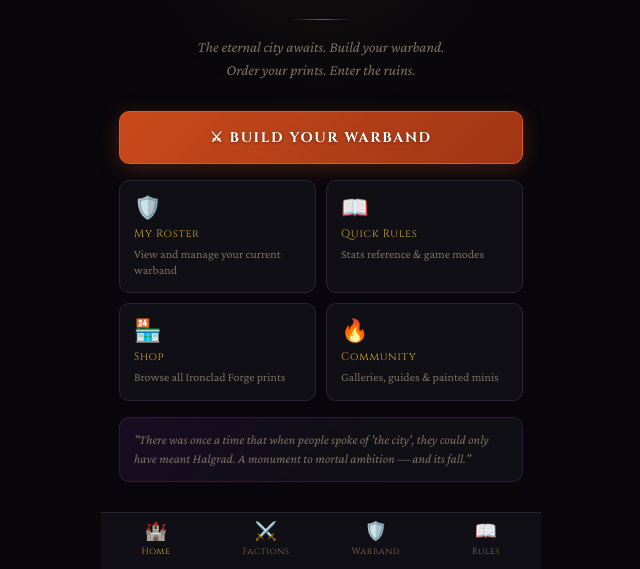
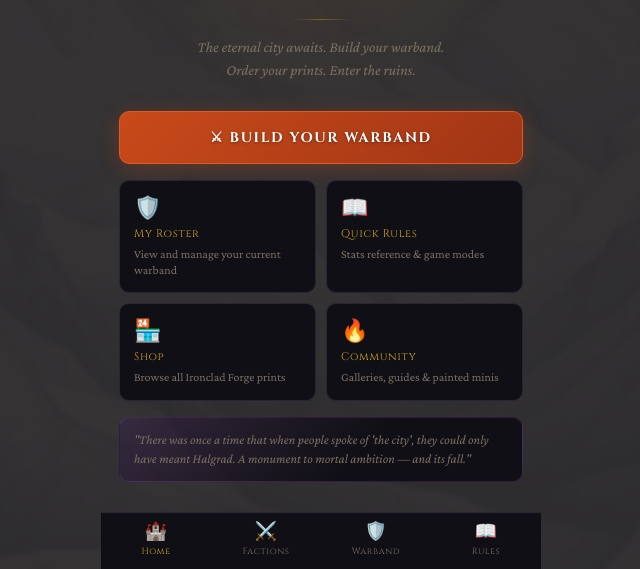
Before and after one commit to Jscott235/halgrad-vanguard, a plain HTML site: page index.html in a window 1280 px wide. Shown: the part 231-800 px from the top of the page, without its empty margins (319-959 px from the left). Drawn offline with nearby package versions, Linux system fonts and the light colour scheme.

Commit message:
Fix background: use bg.png with opacity div overlay

```diff
--- a/index.html
+++ b/index.html
@@ -15,8 +15,7 @@
     --text:#ded5c0;--muted:#7a7060;--faint:#3a3530;
   }
   /* ── BACKGROUND IMAGE ── commit bg.jpg to repo root to activate ── */
-  html,body{background:var(--bg) url('bg.jpg') center/cover no-repeat fixed}
-  html::before{content:'';position:fixed;inset:0;background:rgba(9,8,12,.60);z-index:0;pointer-events:none}
+  html,body{background:var(--bg)}
   #app{position:relative;z-index:1}
   /* ── FACTION BANNER IMAGES ─────────────────────────────────────── */
   .faction-banner-img{width:100%;height:160px;object-fit:cover;object-position:top;border-radius:10px;margin-bottom:10px;display:block}
@@ -289,7 +288,8 @@
 </style>
 </head>
 <body>
-<div id="app">
+<div id="bg-layer" style="position:fixed;inset:0;z-index:0;background:url('bg.png') center/cover no-repeat;opacity:0.18;pointer-events:none"></div>
+<div id="app" style="position:relative;z-index:1">
 
   <!-- HOME -->
   <div class="screen active" id="screen-home">
```
